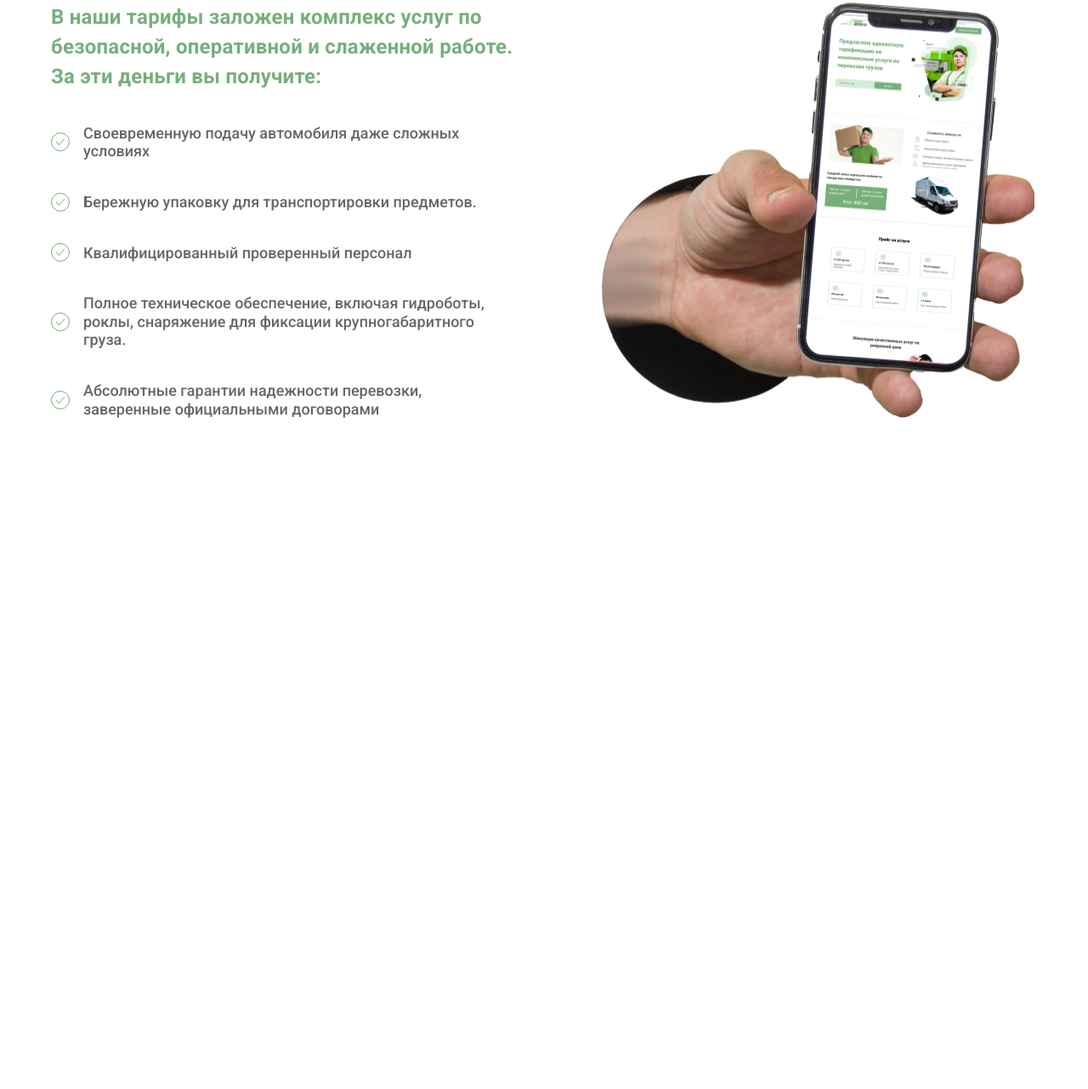
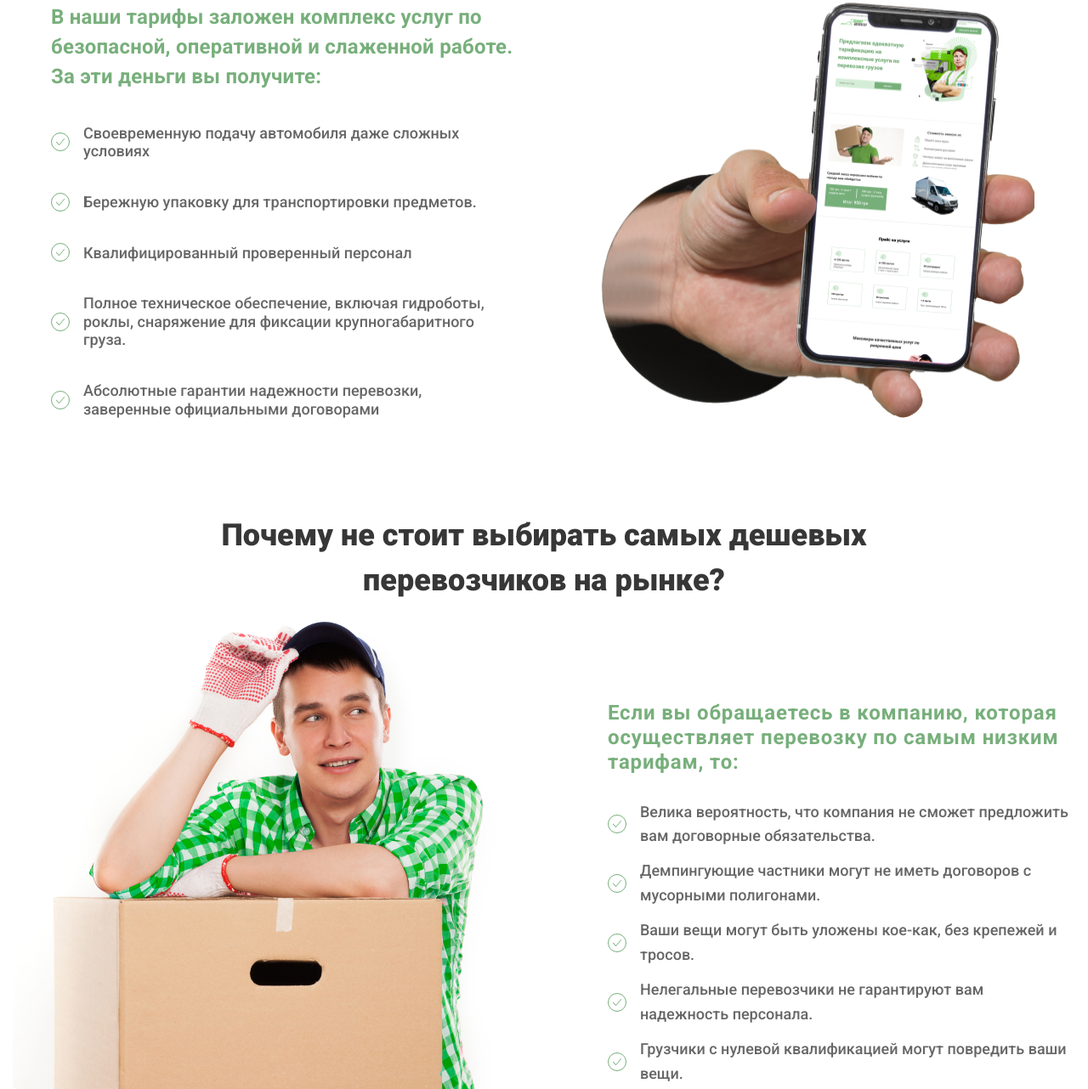
Before and after one commit to yuk1teru/Viva-Trans, a website: page app/index.html in a window 1280 px wide. Shown: the part 2712-3994 px from the top of the page at 85% size. Before the commit the page ends 3204 px from the top, so only its background shows below. Drawn offline with Linux system fonts and the light colour scheme.

Commit message:
choose секция

```diff
--- a/app/index.html
+++ b/app/index.html
@@ -267,6 +267,48 @@
             </div>
           </div>
         </section>
+        <section class="choose">
+          <div class="container">
+            <h2 class="choose__title">
+              Почему не стоит выбирать самых дешевых перевозчиков на рынке?
+            </h2>
+            <div class="choose__inner">
+              <img
+                src="./images/choose.jpg"
+                alt="гружчик"
+                class="choose__img"
+                width="643"
+                height="567"
+              />
+              <div class="choose__content">
+                <h3 class="choose__content-title">
+                  Если вы обращаетесь в компанию, которая осуществляет перевозку
+                  по самым низким тарифам, то:
+                </h3>
+                <ul class="choose__list">
+                  <li class="choose__item">
+                    Велика вероятность, что компания не сможет предложить вам
+                    договорные обязательства.
+                  </li>
+                  <li class="choose__item">
+                    Демпингующие частники могут не иметь договоров с мусорными
+                    полигонами.
+                  </li>
+                  <li class="choose__item">
+                    Ваши вещи могут быть уложены кое-как, без крепежей и тросов.
+                  </li>
+                  <li class="choose__item">
+                    Нелегальные перевозчики не гарантируют вам надежность
+                    персонала.
+                  </li>
+                  <li class="choose__item">
+                    Грузчики с нулевой квалификацией могут повредить ваши вещи.
+                  </li>
+                </ul>
+              </div>
+            </div>
+          </div>
+        </section>
       </main>
       <footer class="footer"></footer>
     </div>
--- /dev/null
+++ b/app/scss/components/_choose.scss
@@ -0,0 +1,53 @@
+.choose {
+  padding-top: 112px;
+  &__title {
+    max-width: 760px;
+    font-weight: 900;
+    font-size: 36px;
+    line-height: 1.46;
+    text-align: center;
+    margin: 0 auto 6px;
+
+    color: #373737;
+  }
+  &__inner {
+    display: flex;
+    justify-content: space-between;
+  }
+  &__content {
+    padding-top: 110px;
+    max-width: 550px;
+  }
+  &__content-title {
+    margin-bottom: 30px;
+    font-weight: 700;
+    font-size: 24px;
+    line-height: 1.2;
+
+    letter-spacing: 0.035em;
+
+    color: $green;
+  }
+  &__item {
+    position: relative;
+    padding-left: 38px;
+    font-weight: 500;
+    font-size: 18px;
+    line-height: 1.58;
+
+    color: #676767;
+    &::before {
+      position: absolute;
+      content: '';
+      width: 22px;
+      height: 22px;
+      top: 50%;
+      left: 0;
+      transform: translateY(-50%);
+      background-image: url(./../images/check.svg);
+    }
+    & + & {
+      margin-top: 13px;
+    }
+  }
+}
--- a/app/scss/style.scss
+++ b/app/scss/style.scss
@@ -8,3 +8,4 @@
 @import './components/cost';
 @import './components/price';
 @import './components/advantages';
+@import './components/choose';
```
Also changed, not shown: app/css/style.min.css, app/images/choose.jpg (added).
